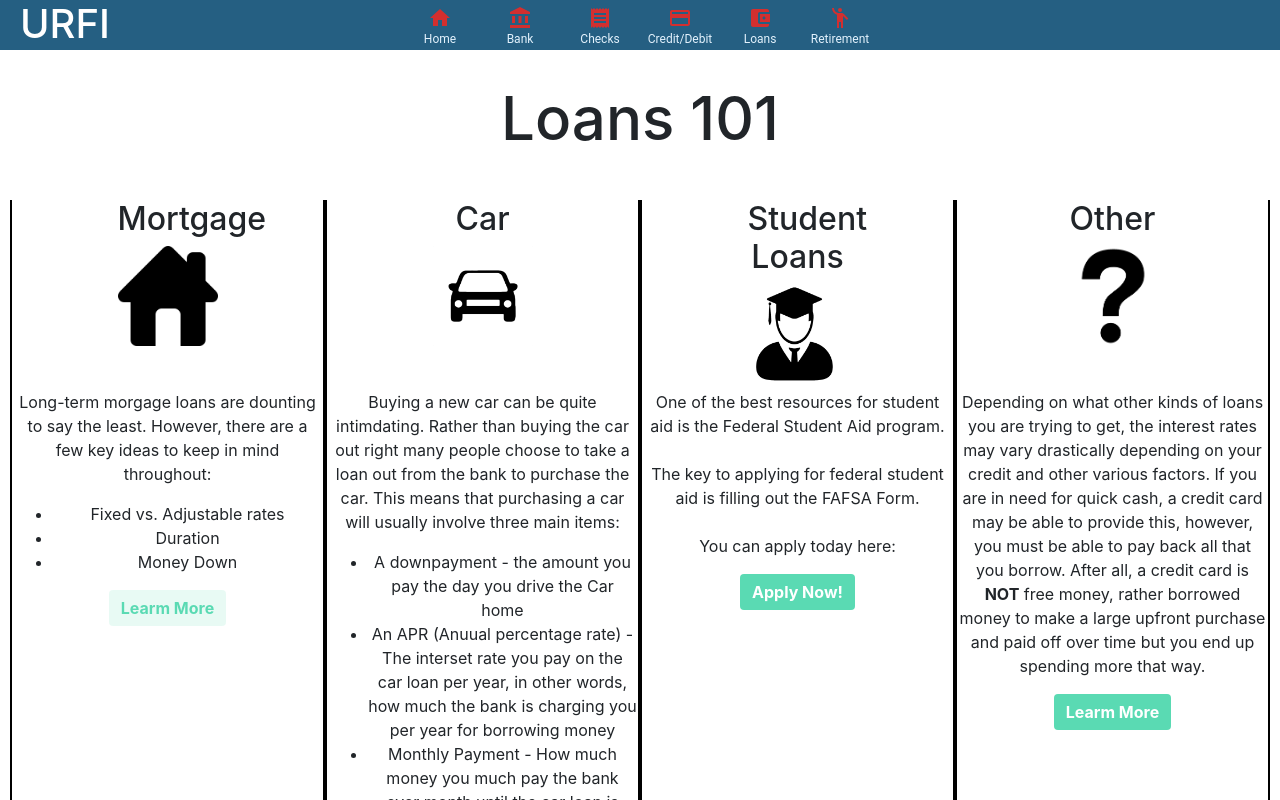
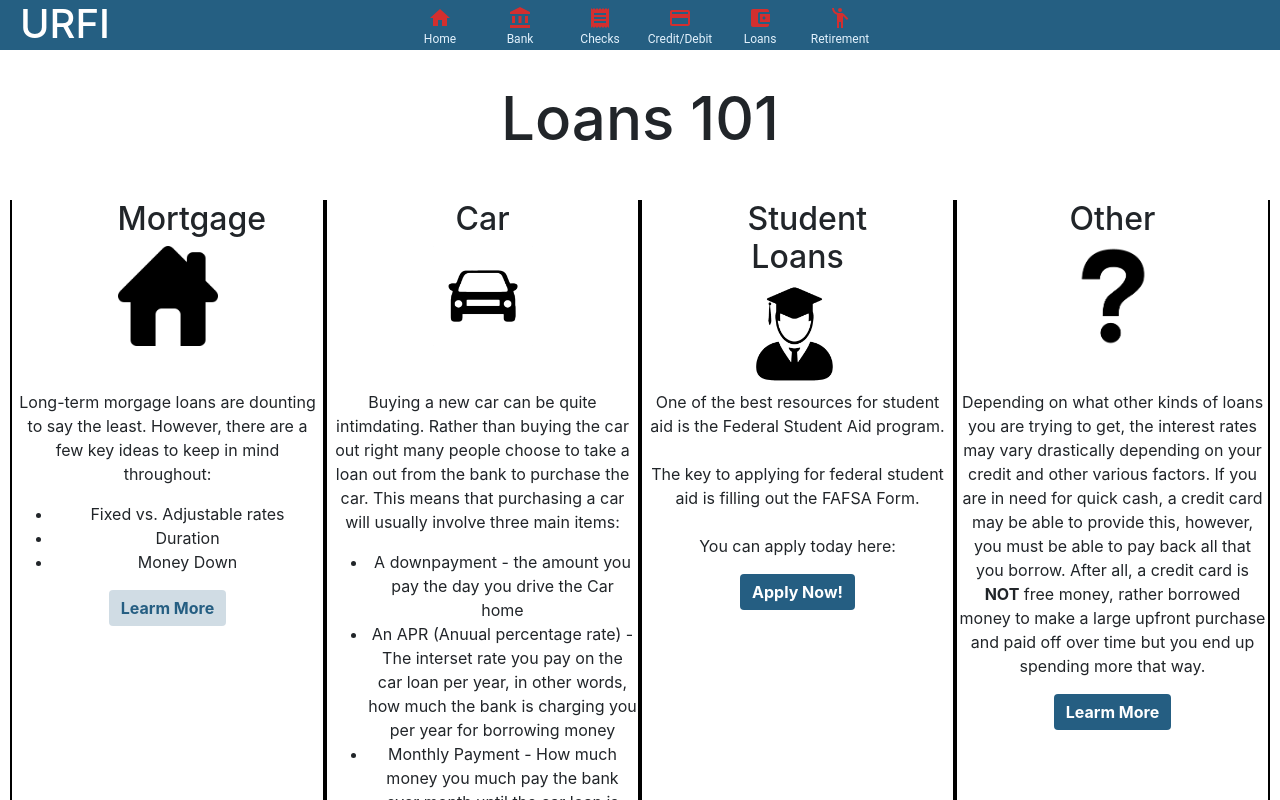
Before and after one commit to btufts/URFI, a React (Create React App) app in the folder urfi-site/: page /loans in a window 1280 px wide. In both pictures the pointer is over the button 167 px from the left and 608 px from the top of the page. Shown: the top 800 px of the page. Built offline with nearby package versions, Linux system fonts and the light colour scheme.

Commit message:
Update LoansPage.css

```diff
--- a/urfi-site/src/site/InfoPages/LoansPage.css
+++ b/urfi-site/src/site/InfoPages/LoansPage.css
@@ -43,11 +43,11 @@
 
 #button {
   border: None;
-  background: #5adab3;
+  background: #255e82;
   font-weight: bold;
 }
 
 #button:hover {
-  color: #5adab3;
-  background: #5adab324;
+  color: #255e82;
+  background: #255d8236;
 }
```
